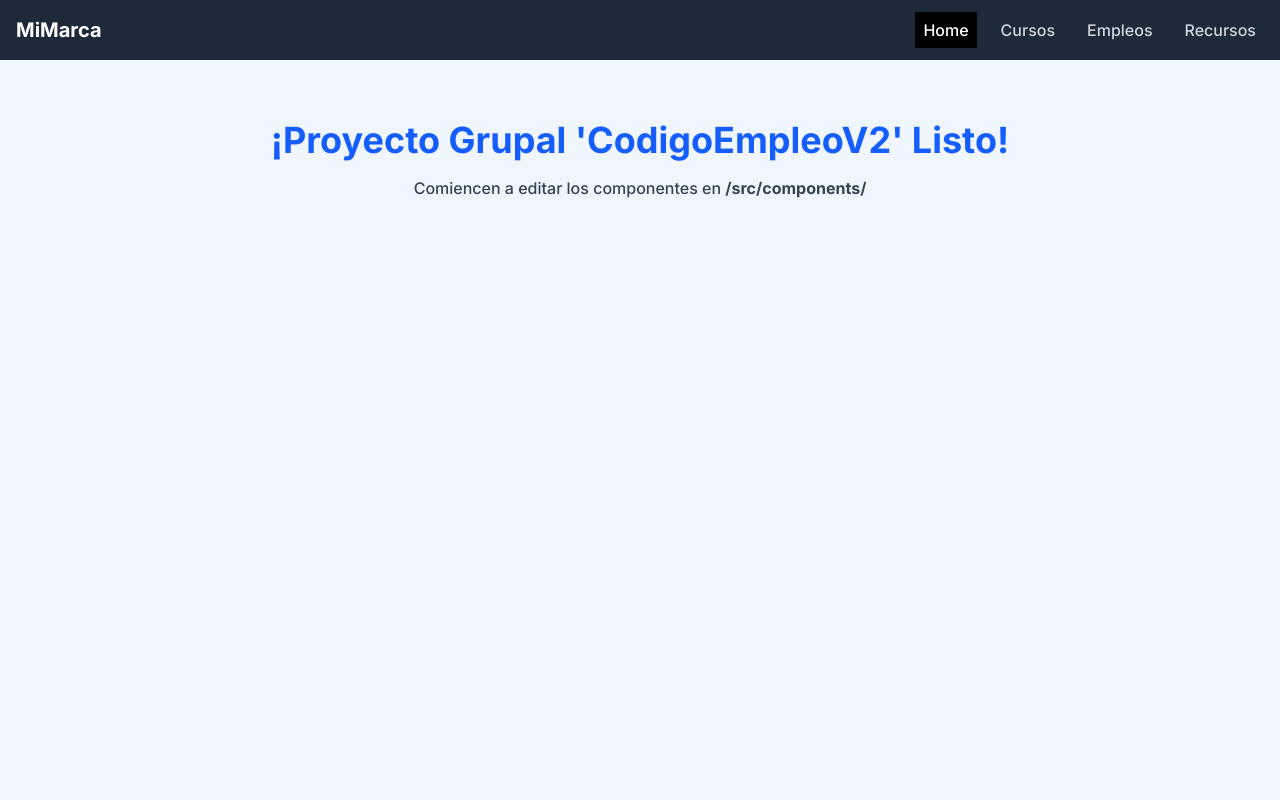
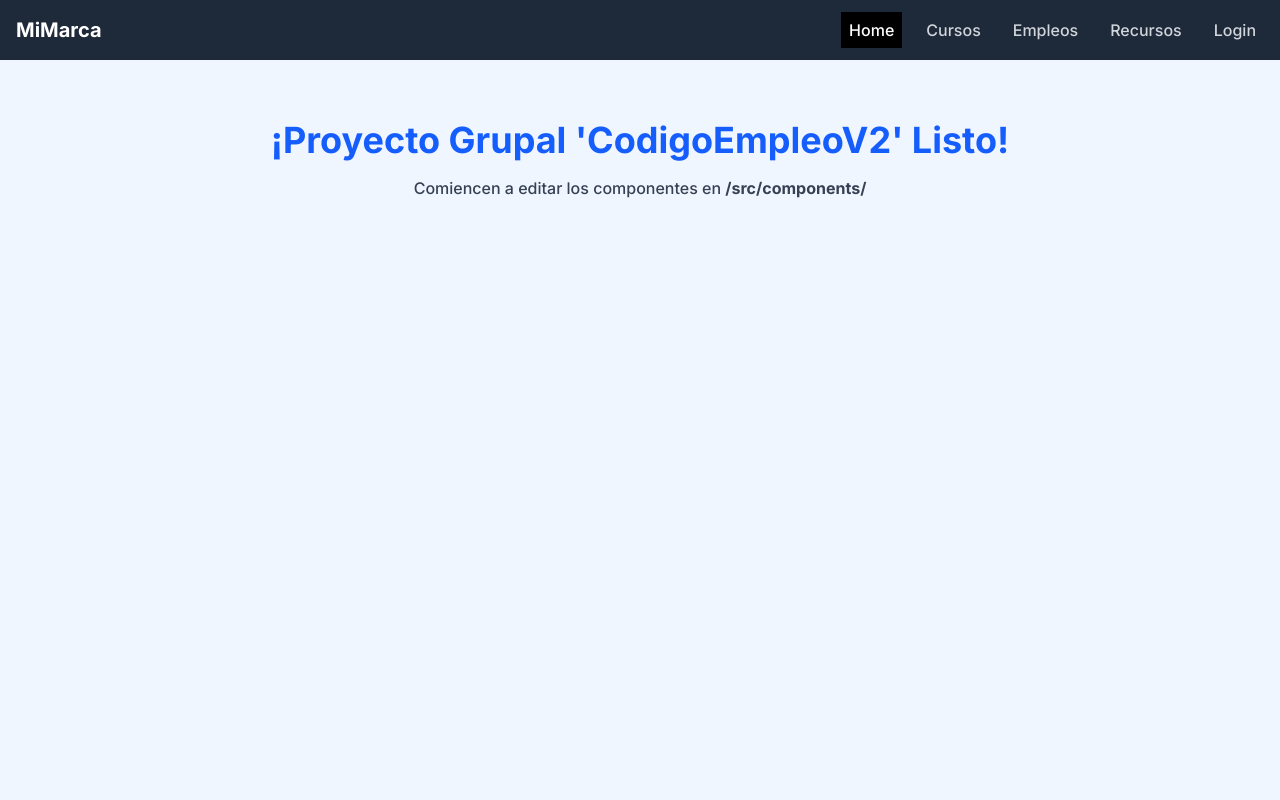
Before and after one commit to CristianAlarconDev/CodigoEmpleoV2, a React (Vite) app: page / in a window 1280 px wide. Shown: the top 800 px of the page. Built offline with nearby package versions, Linux system fonts and the light colour scheme.

Commit message:
se suma navlink para login

```diff
--- a/src/components/NavBar.jsx
+++ b/src/components/NavBar.jsx
@@ -35,6 +35,11 @@ const NavBar = () => {
               Recursos
             </NavLink>
           </li>
+          <li>
+            <NavLink to="/login" className={getStyle}>
+              Login
+            </NavLink>
+          </li>
         </ul>
       </div>
     </nav>
```
